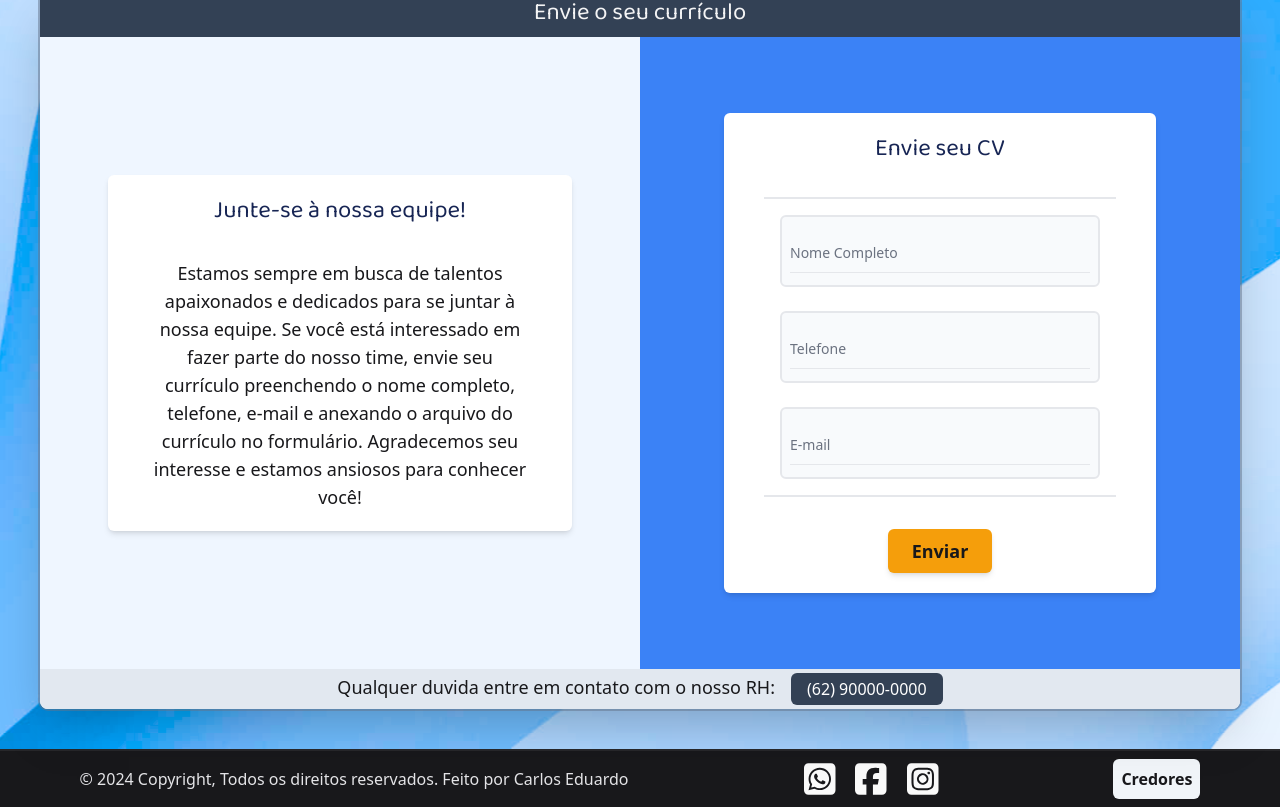
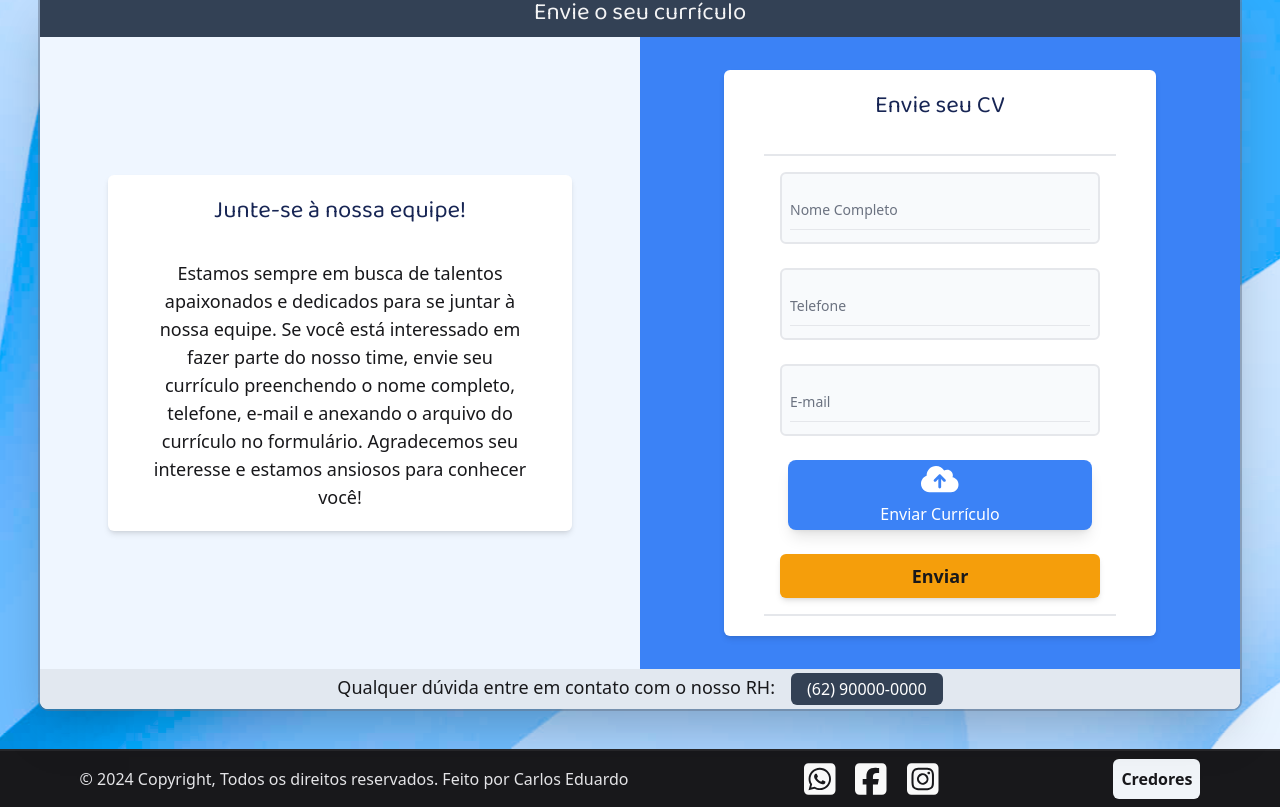
Before and after one commit to zCarlosEduardo/Medicine-Distributor, a Next.js app: page /Trabalhe%20Conosco in a window 1280 px wide. Shown: the part 396-1203 px from the top of the page. Built offline with nearby package versions, Linux system fonts and the light colour scheme.

Commit message:
input de enviar CV

```diff
--- a/src/components/trabalheConoscoSection.tsx
+++ b/src/components/trabalheConoscoSection.tsx
@@ -1,6 +1,46 @@
+"use client";
+
+import { useState, ChangeEvent, FormEvent } from 'react';
+import { FontAwesomeIcon } from '@fortawesome/react-fontawesome';
+import { faCloudUploadAlt } from '@fortawesome/free-solid-svg-icons';
+
 export default function TrabalheConoscoSection() {
+  const [file, setFile] = useState<File | null>(null);
+  const [fileError, setFileError] = useState<string>('');
+
+  const lidarArquivo = (event: ChangeEvent<HTMLInputElement>) => {
+    const selecionarArquivo = event.target.files?.[0];
+
+    if (selecionarArquivo) {
+      const allowedTypes = ['application/pdf', 'application/msword', 'application/vnd.openxmlformats-officedocument.wordprocessingml.document'];
+      if (!allowedTypes.includes(selecionarArquivo.type)) {
+        setFileError('Tipo de arquivo não suportado.');
+        setFile(null);
+        return;
+      }
+
+      setFile(selecionarArquivo);
+      setFileError('');
+    } else {
+      setFile(null);
+    }
+  };
+
+  const handleSubmit = (event: FormEvent) => {
+    event.preventDefault();
+
+    if (!file) {
+      setFileError('Por favor, selecione um arquivo para enviar.');
+      return;
+    }
+
+    console.log('Arquivo selecionado:', file.name);
+    setFile(null);
+  };
+
   return (
     <article className="max-md:min-h-screen lg:h-screen w-screen flex text-center justify-center items-center p-10 max-lg:px-3">
+      {/* Container Trabalhe Conosco */}
       <div className="bg-white w-full h-full rounded-lg shadow-2xl flex flex-col ring-2 ring-slate-500/50">
         <div className="bg-slate-700 rounded-t-lg flex justify-center text-center p-2">
           <h2 className="text-zinc-100 text-2xl">Envie o seu currículo</h2>
@@ -22,16 +62,18 @@ export default function TrabalheConoscoSection() {
               </p>
             </div>
           </div>
-          {/* Formulario */}
+
+          {/* Formulário */}
           <div className="bg-blue-500 flex-1 flex justify-around max-lg:py-5 items-center">
-            <div className="flex flex-col text-center space-y-8 bg-white  px-10 py-5 max-sm:px-0 rounded-md shadow-md">
+            <div className="flex flex-col text-center space-y-8 bg-white px-10 py-5 max-sm:px-0 rounded-md shadow-md">
               <h3 className="text-2xl text-blue-950">Envie seu CV</h3>
               <div className="flex flex-col border-y-2 p-4">
-                <form method="post" className="flex flex-col gap-6 ">
+                <form onSubmit={handleSubmit} className="flex flex-col gap-6">
+                  {/* Nome Completo */}
                   <div className="py-3 px-2 rounded-md w-max bg-slate-50 border-2 peer-focus:shadow-md ">
                     <div className="relative h-11 min-w-[300px]">
                       <input
-                        placeholder="Maria Carolina"
+                        placeholder="Exemplo: Maria Carolina Borges"
                         aria-label="Coloque o seu Nome completo"
                         className="peer h-full w-full border-b border-gray-300 bg-transparent
                        pt-4 pb-1.5 font-sans text-sm font-normal text-gray-700 outline outline-0
@@ -53,10 +95,12 @@ export default function TrabalheConoscoSection() {
                       </label>
                     </div>
                   </div>
+
+                  {/* Telefone */}
                   <div className="py-3 px-2 rounded-md w-max bg-slate-50 border-2 peer-focus:shadow-md ">
                     <div className="relative h-11 w-full min-w-[300px]">
                       <input
-                        placeholder="(62) 90000-0000"
+                        placeholder="Exemplo: (62) 90000-0000"
                         aria-label="Coloque o seu numero de telefone"
                         className="peer h-full w-full border-b border-gray-300 bg-transparent
                        pt-4 pb-1.5 font-sans text-sm font-normal text-gray-700 outline outline-0
@@ -78,10 +122,12 @@ export default function TrabalheConoscoSection() {
                       </label>
                     </div>
                   </div>
+
+                  {/* E-mail */}
                   <div className="py-3 px-2 rounded-md w-max bg-slate-50 border-2 peer-focus:shadow-md ">
                     <div className="relative h-11 w-full min-w-[300px]">
                       <input
-                        placeholder="e-mail@provedor.com.br"
+                        placeholder="Exemplo: e-mail@provedor.com.br"
                         aria-label="Coloque o seu E-mail"
                         className="peer h-full w-full border-b border-gray-300 bg-transparent
                        pt-4 pb-1.5 font-sans text-sm font-normal text-gray-700 outline outline-0
@@ -103,25 +149,55 @@ export default function TrabalheConoscoSection() {
                       </label>
                     </div>
                   </div>
+
+                  {/* Currículo */}
+                  <div className="py-0 px-2">
+                    <div className="relative">
+                      <label
+                        aria-label="Envie o seu currículo"
+                        className="cursor-pointer flex flex-col items-center px-4 py-1 bg-blue-500 text-white rounded-lg shadow-lg hover:bg-blue-600 transition-colors"
+                      >
+                        <FontAwesomeIcon icon={faCloudUploadAlt} className="text-3xl mb-2" />
+                        <span>Enviar Currículo</span>
+                        <input
+                          aria-label="Envie o seu currículo"
+                          type="file"
+                          onChange={lidarArquivo}
+                          className="absolute inset-0 opacity-0 cursor-pointer"
+                        />
+                      </label>
+                      {file && (
+                        <p className="text-green-600 mt-1 max-w-72">Arquivo selecionado: {file.name}</p>
+                      )}
+                      {fileError && (
+                        <p className="text-red-600 mt-1 max-w-72">{fileError}</p>
+                      )}
+                    </div>
+                  </div>
+
+                  {/* Enviar */}
+                  <button
+                    type="submit"
+                    className="px-6 py-2 bg-amber-500 rounded-md text-lg font-semibold shadow-md hover:-translate-y-1 hover:bg-amber-600 hover:text-zinc-50 transition-all"
+                    aria-label="Enviar Currículo"
+                  >
+                    Enviar
+                  </button>
                 </form>
-              </div>
-              <div>
-                <button className="px-6 py-2 bg-amber-500 rounded-md text-lg font-semibold shadow-md hover:-translate-y-1
-                 hover:bg-amber-600 hover:text-zinc-50 transition-all" aria-label="Enviar Currículo">
-                  Enviar
-                </button>
               </div>
             </div>
           </div>
         </div>
+
+        {/* Contato Rh */}
         <div className="bg-slate-200 rounded-b-lg flex flex-wrap justify-center text-center p-1">
           <p className="text-zinc-900 text-lg">
-            Qualquer duvida entre em contato com o nosso RH:
+            Qualquer dúvida entre em contato com o nosso RH:
           </p>
           <a
-            href="tel: +55 (62) 90000-0000"
-            aria-label="Esta com duvida entre em contato com o nosso Rh pelo numero:"
-            className=" bg-slate-700 text-white px-4 py-1 text-center lg:ml-4 rounded-md hover:bg-slate-800 transition-colors"
+            href="tel:+55(62)90000-0000"
+            aria-label="Está com dúvida? Entre em contato com o nosso RH pelo número:"
+            className="bg-slate-700 text-white px-4 py-1 text-center lg:ml-4 rounded-md hover:bg-slate-800 transition-colors"
           >
             (62) 90000-0000
           </a>
```
